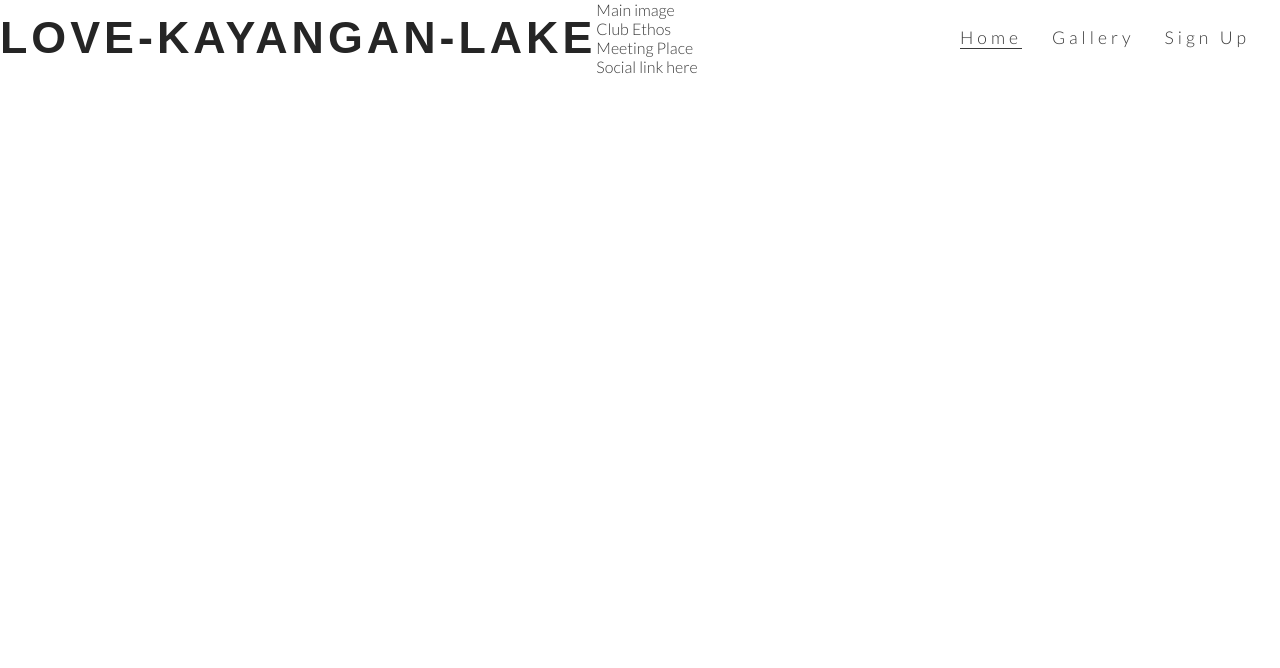
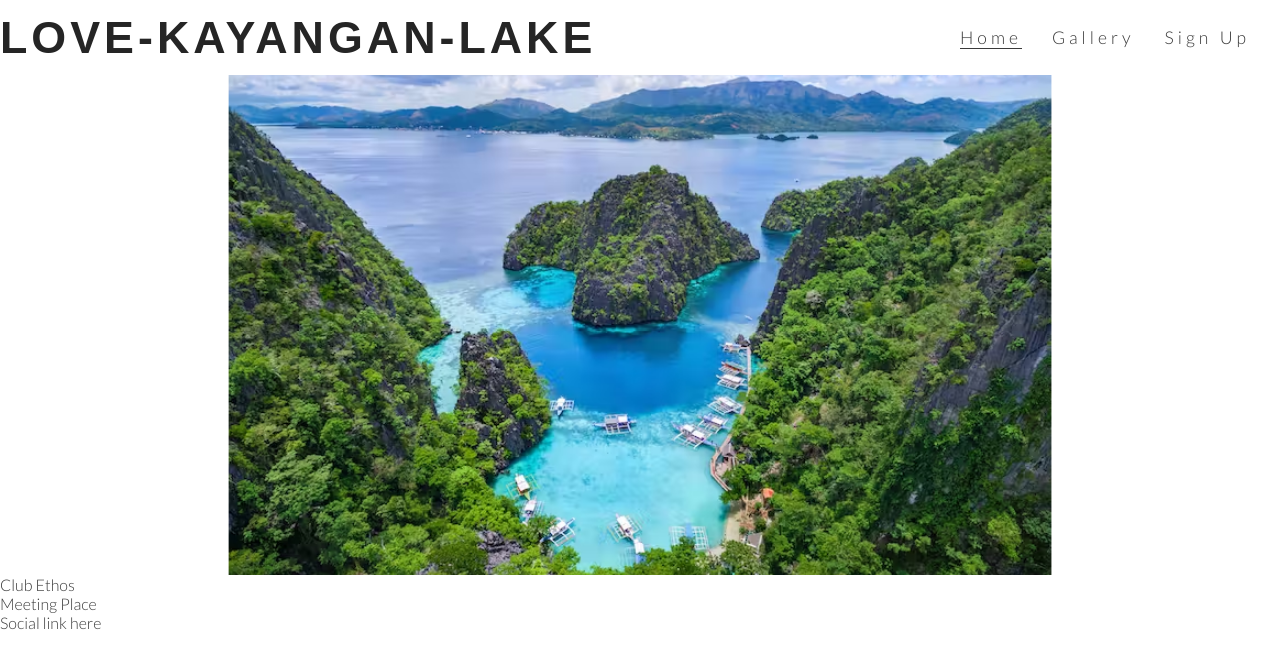
Before and after one commit to BernDeSanJose/Love-Kayangan-Lake, a plain HTML site: page index.html in a window 1280 px wide. Drawn offline with Linux system fonts and the light colour scheme.

Commit message:
Add lake picture and animation for zoom

```diff
--- a/assets/css/style.css
+++ b/assets/css/style.css
@@ -71,3 +71,42 @@ border-bottom: 1px solid #3a3a3a;
 {
 border-bottom: 1px solid #3a3a3a;
 }
+/* lake-picture */
+#lake-outer
+{
+
+    height: 500px;
+    width: 100%;
+    overflow: hidden;
+}
+
+#lake-picture
+{
+
+    height: 500px;
+    width: 100%;
+    background: url('../images/lake-picture.avif') no-repeat center center;
+
+    /* animates zoom effect on loading page */
+    animation-name: lake-zoom;
+    animation-duration: 5s;
+    animation-fill-mode: forwards;
+}
+
+
+
+/* creates the level of zoom for lake picture */
+
+    @keyframes lake-zoom {
+
+from{
+
+    transform: scale(1);
+}
+
+
+    to
+{
+    transform: scale(1.1);
+}
+}
--- a/index.html
+++ b/index.html
@@ -38,7 +38,9 @@
 
             </nav>
     </header>
-<section>Main image</section>
+<section id="lake-outer">
+    <div id="lake-picture"></div>
+</section>
 
 <section>Club Ethos</section>
 
```
Also changed, not shown: assets/images/lake-picture.avif (added).
